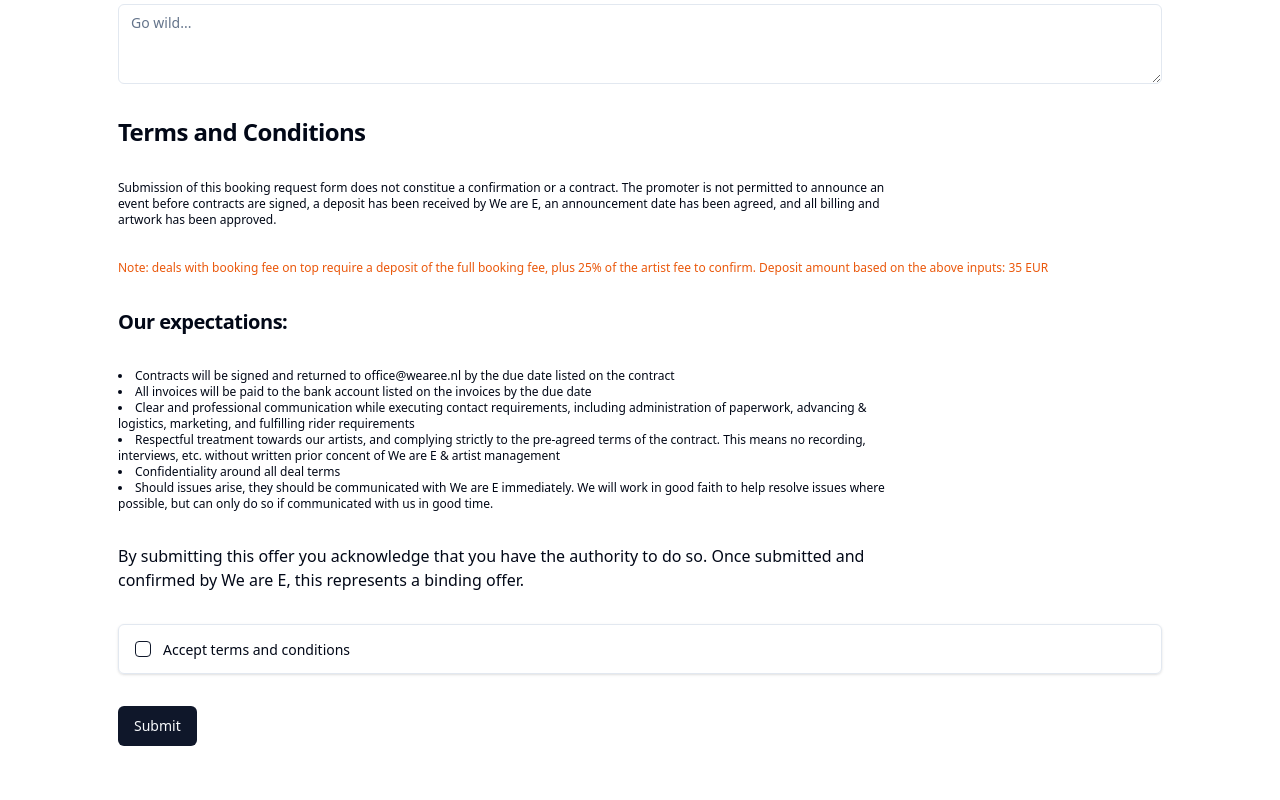
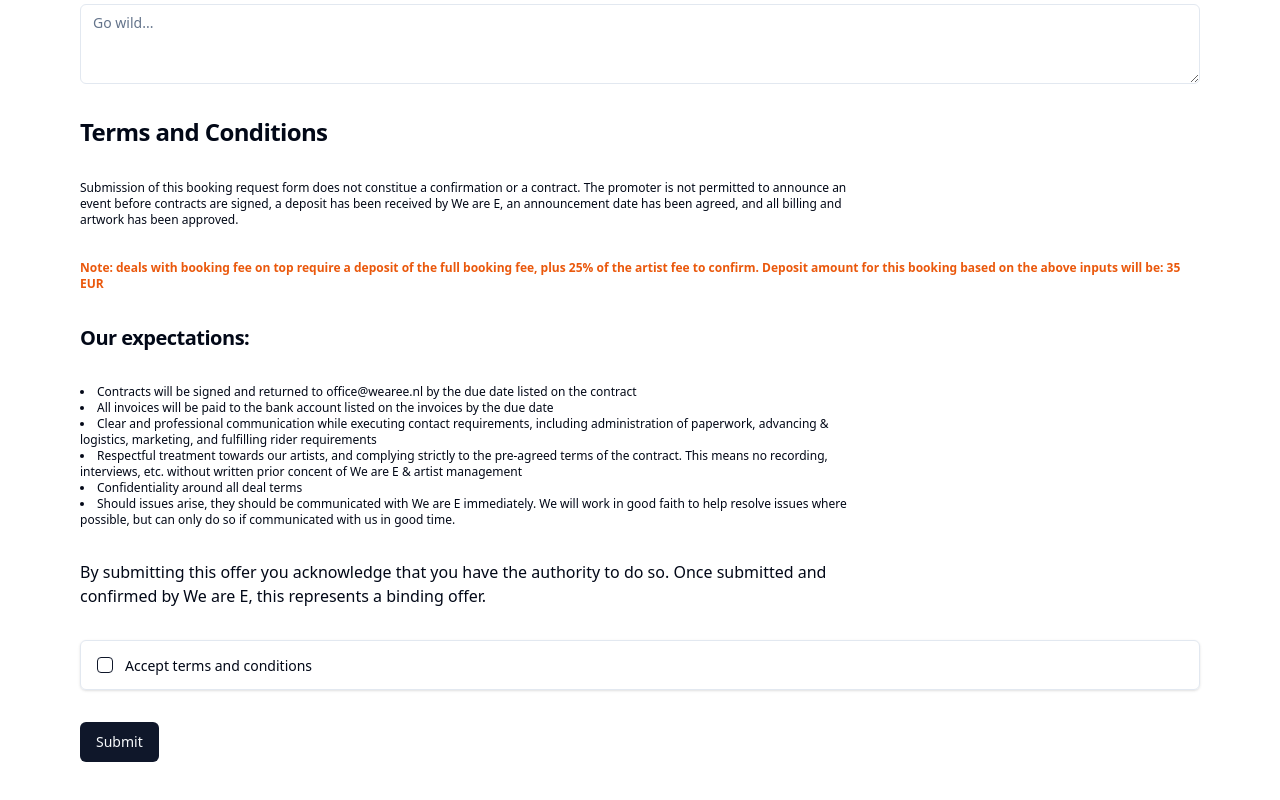
Before and after one commit to Jangelsdork/artist-booking-form, a Next.js app: page / in a window 1280 px wide. Shown: the part 3160-3960 px from the top of the page. Built offline with nearby package versions, Linux system fonts and the light colour scheme.

Commit message:
Style changes deposit calculator

```diff
--- a/src/components/BookingForm.tsx
+++ b/src/components/BookingForm.tsx
@@ -1487,18 +1487,18 @@ const form = useForm<z.infer<typeof formSchema>>({
             billing and artwork has been approved.
           </div>
           {form.control._formValues.plus_bf ? (
-                <div className="text-xs text-wrap text-orange-600">
+                <div className="text-xs text-wrap text-orange-600 font-bold">
                   Note: deals with booking fee on top require a deposit of the
                   full booking fee, plus 25% of the artist fee to confirm.
-                  Deposit amount based on the above inputs:{" "}
+                  Deposit amount for this booking based on the above inputs will be:{" "}
                   {form.control._formValues.financial_offer * 0.35 +
                     " " +
                     form.control._formValues.currency}{" "}
                 </div>
               ) : (
-                <div className="text-xs pt-4  text-yellow-700 ">
+                <div className="text-xs pt-4  text-orange-600 font-bold">
                   Note: landed deals require a 50% deposit to confirm. Deposit
-                  amount:{" "}
+                  amount for this booking based on the above inputs will be:{" "}
                   {form.control._formValues.financial_offer * 0.5 +
                     " " +
                     form.control._formValues.currency}
```
